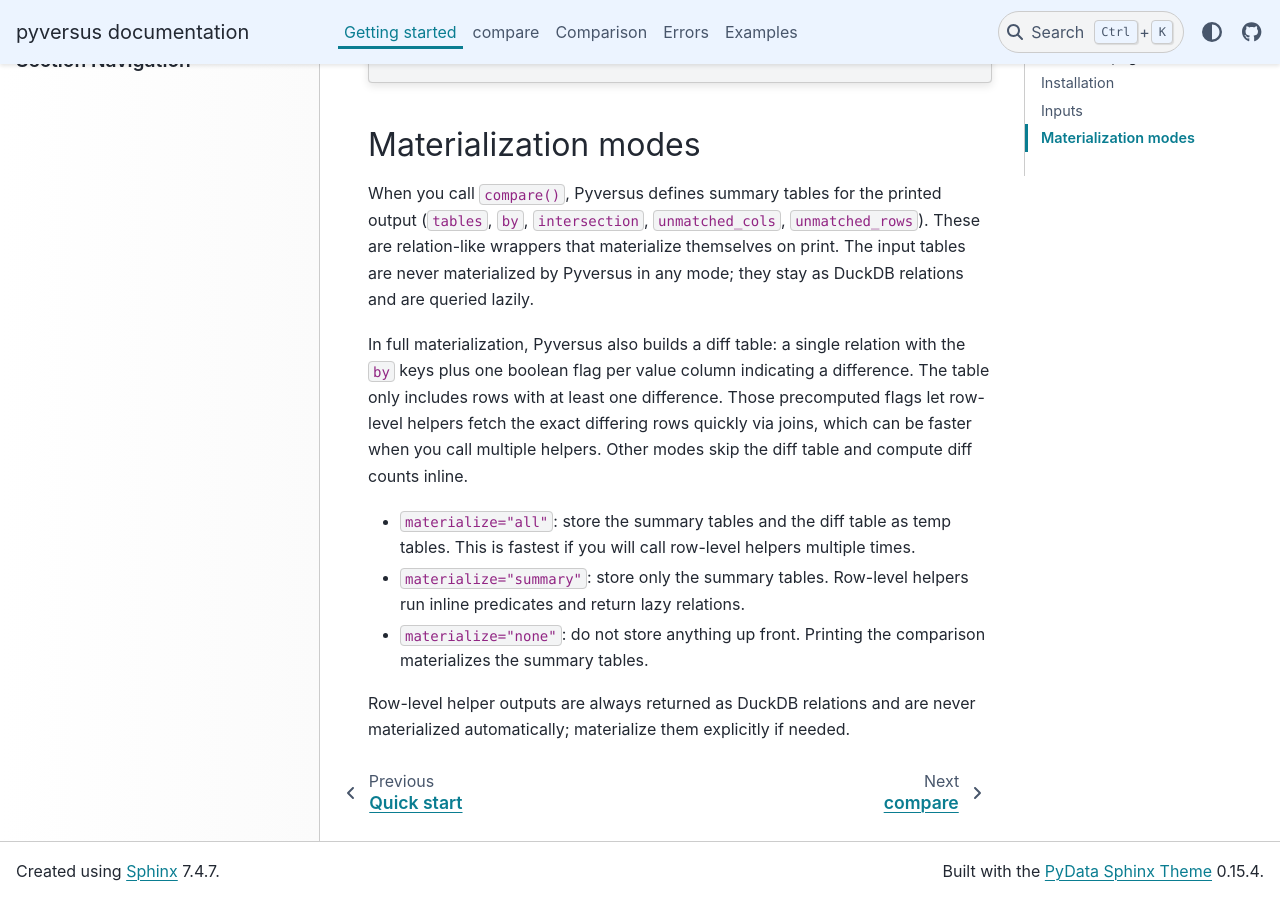
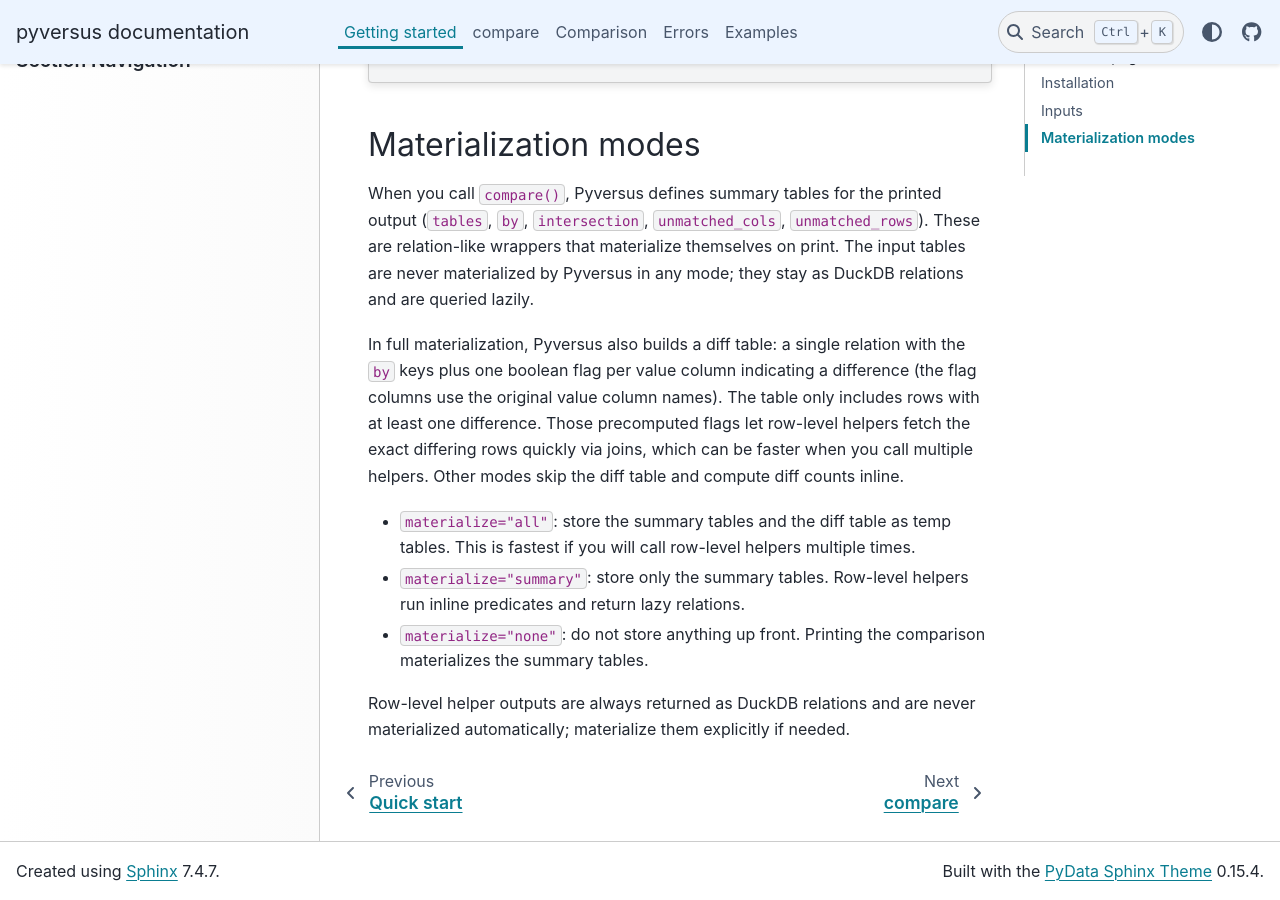
Before and after one commit to eutwt/pyversus, a Sphinx documentation site: the page built from docs_api/source/getting-started.rst, in a window 1280 px wide and 900 px high, scrolled down 908 px. Built offline with Sphinx 7.4.7 and the PyData theme 0.15.4, drawn with Linux system fonts in a browser that asks for light colours.

Commit message:
Name diff table flags after value columns

```diff
--- a/docs_api/source/getting-started.rst
+++ b/docs_api/source/getting-started.rst
@@ -51,11 +51,11 @@ in any mode; they stay as DuckDB relations and are queried lazily.
 
 In full materialization, Pyversus also builds a diff table: a single
 relation with the `by` keys plus one boolean flag per value column
-indicating a difference. The table only includes rows with at least one
-difference. Those precomputed flags let row-level helpers fetch the exact
-differing rows quickly via joins, which can be faster when you call
-multiple helpers. Other modes skip the diff table and compute diff counts
-inline.
+indicating a difference (the flag columns use the original value column
+names). The table only includes rows with at least one difference. Those
+precomputed flags let row-level helpers fetch the exact differing rows
+quickly via joins, which can be faster when you call multiple helpers.
+Other modes skip the diff table and compute diff counts inline.
 
 - `materialize="all"`: store the summary tables and the diff table as
   temp tables. This is fastest if you will call row-level helpers
```
Also changed, not shown: README.md (+5 -5 lines), README.qmd (+5 -5 lines), 2 other files.
